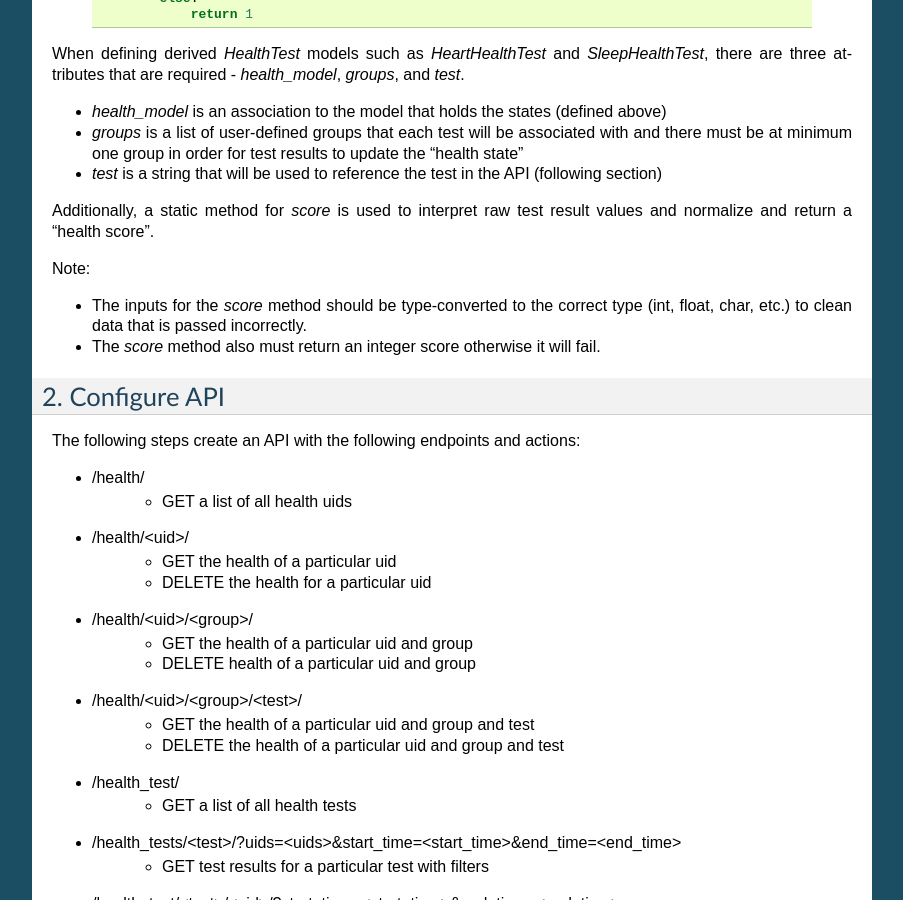
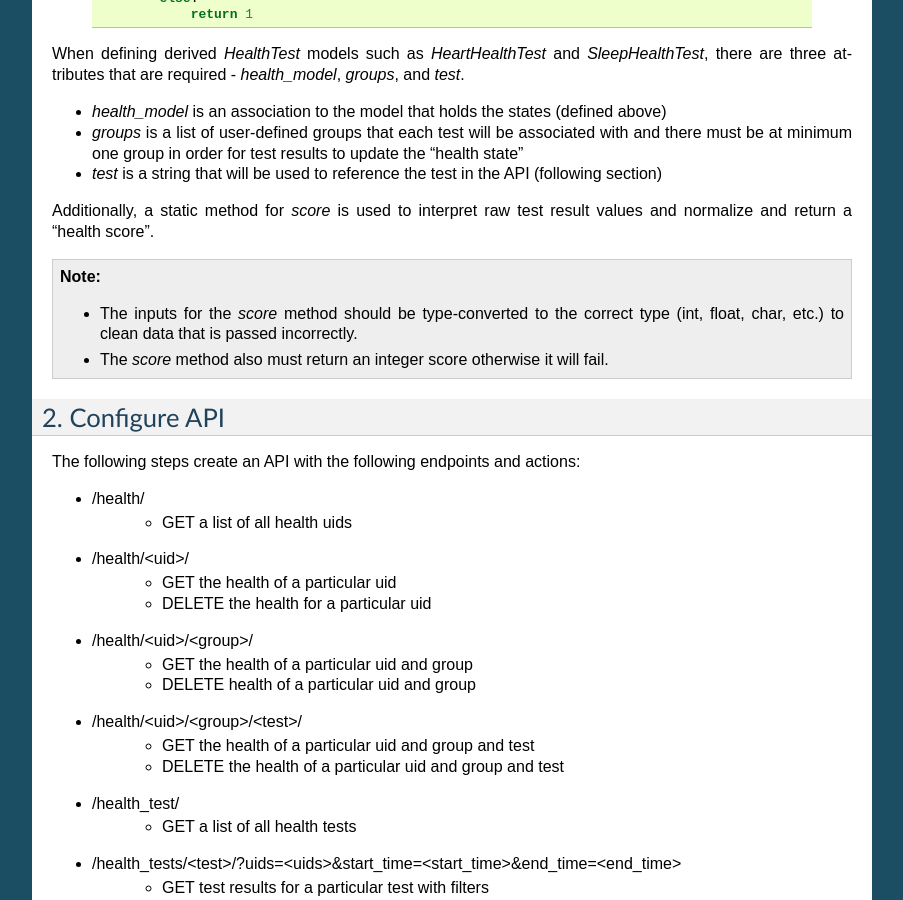
Before and after one commit to gracenote/django-health-monitor, a Sphinx documentation site: the page built from docs/usage.rst, in a window 1280 px wide and 900 px high, scrolled down 1803 px. Shown: the whole window, without its empty margins (198-1101 px from the left). Built offline with Sphinx 7.4.7, drawn with Linux system fonts in a browser that asks for light colours.

Commit message:
Update docs.

```diff
--- a/docs/usage.rst
+++ b/docs/usage.rst
@@ -100,10 +100,9 @@ When defining derived `HealthTest` models such as `HeartHealthTest` and `SleepHe
 
 Additionally, a static method for `score` is used to interpret raw test result values and normalize and return a "health score".
 
-Note:
-
-- The inputs for the `score` method should be type-converted to the correct type (int, float, char, etc.) to clean data that is passed incorrectly.
-- The `score` method also must return an integer score otherwise it will fail.
+.. note::
+    - The inputs for the `score` method should be type-converted to the correct type (int, float, char, etc.) to clean data that is passed incorrectly.
+    - The `score` method also must return an integer score otherwise it will fail.
 
 ****************
 2. Configure API
```
